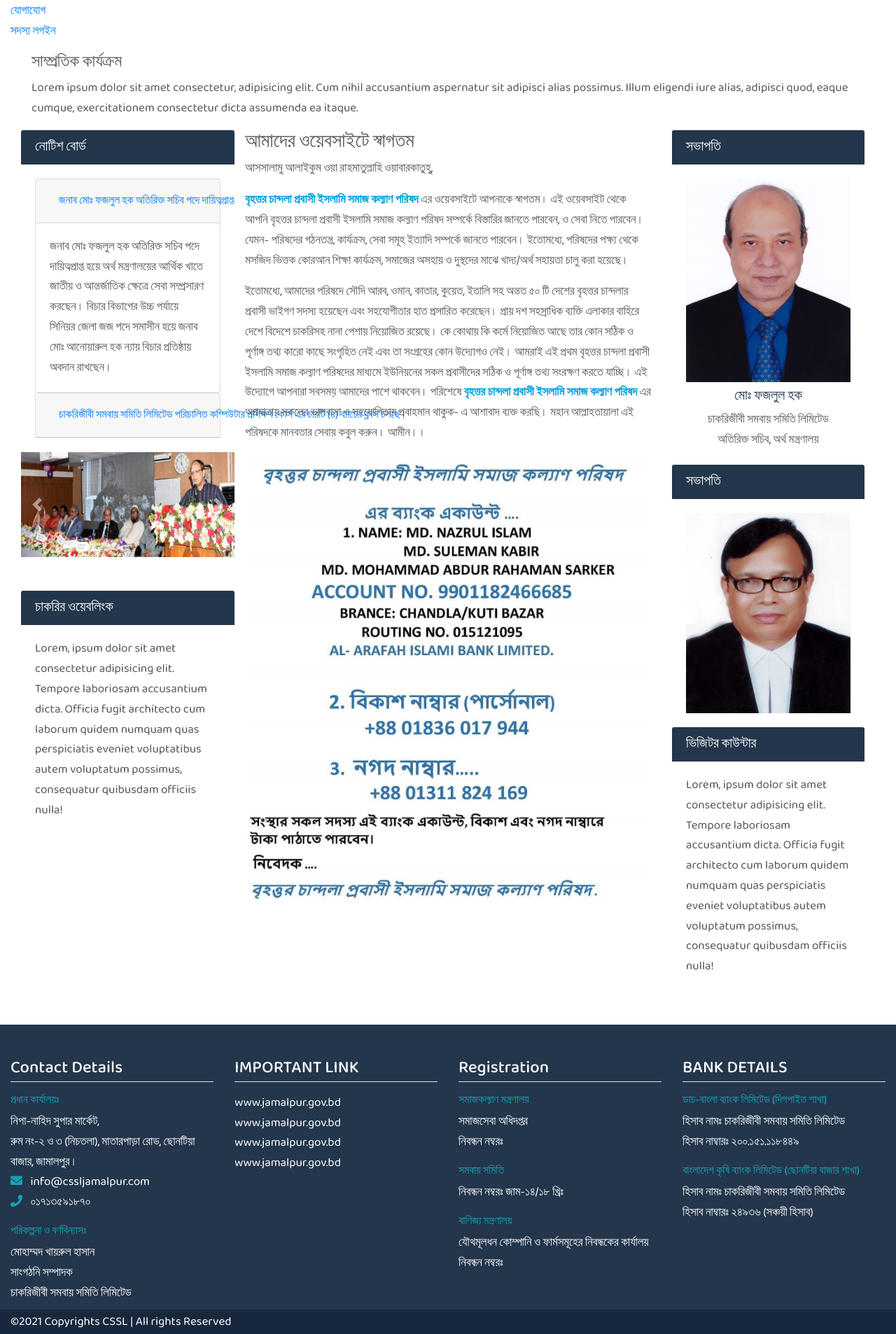
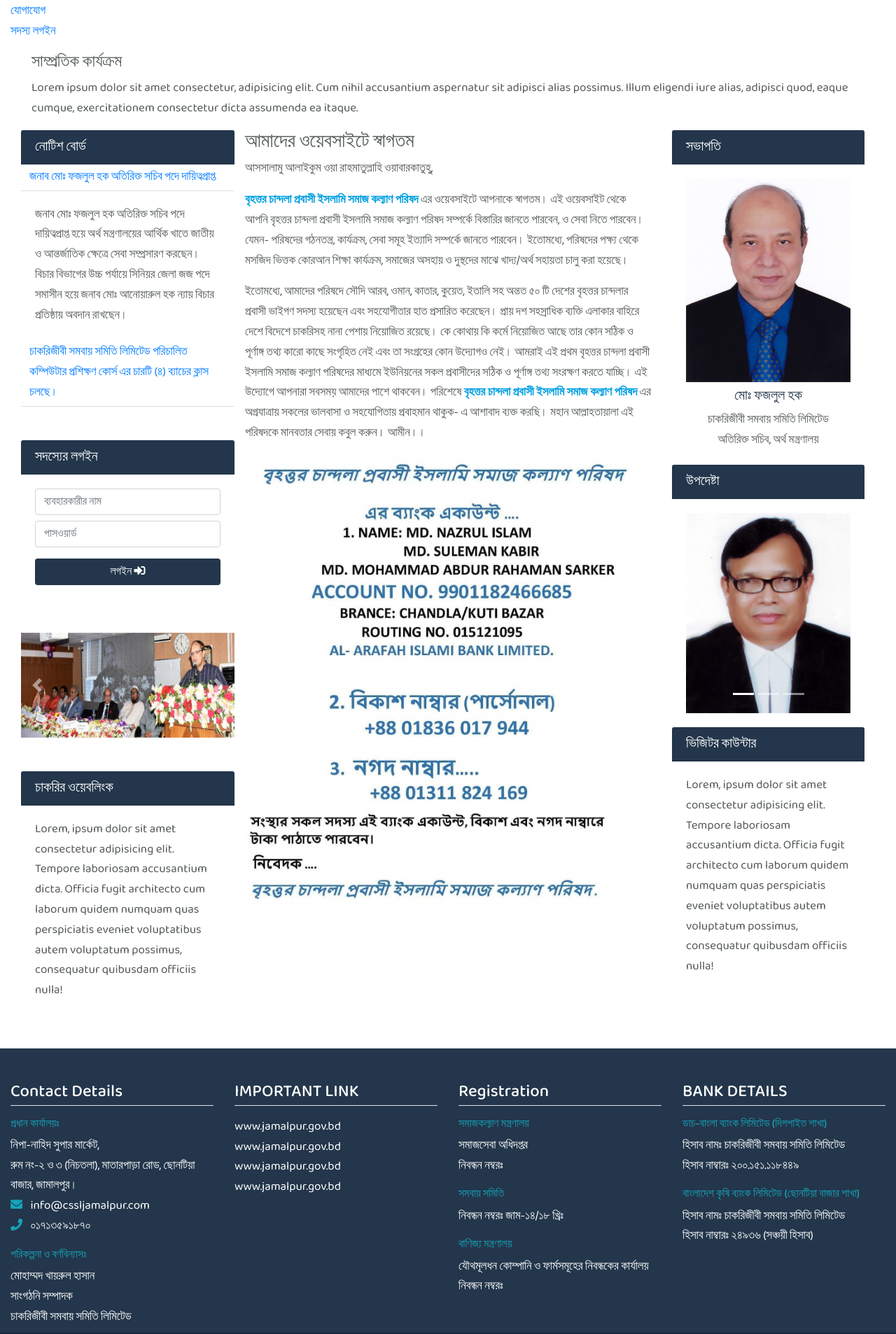
Before and after one commit to mhkmcp/gsc_project, a Django app: page / in a window 1280 px wide. Shown: the part 1445-3351 px from the top of the page at 70% size. Run offline with Django 3.2, Linux system fonts and the light colour scheme; data comes from the database, SQL or seed files in the repository; both versions use the stored data as it was after the commit; data that the repository does not hold is empty; some libraries are stand-ins or nearby versions.

Commit message:
update:updated homepage

```diff
--- a/templates/pages/home.html
+++ b/templates/pages/home.html
@@ -60,9 +60,13 @@
 					</div>
 
 					<div class="member-login">
-						<!-- login -->
+						{% include "snippets/member_login.html" %}
+					</div>
+
+					<div class="advertisement">
 						{% include "snippets/ad.html" %}
 					</div>
+
 					<div>
 						<!-- job web links -->
 						{% include "snippets/job_web_links.html" %}
@@ -112,9 +116,36 @@
 					</div>
 
 					<div class="card border-0">
-						<h5 class="card-header bg-blue">সভাপতি</h5>
+						<h5 class="card-header bg-blue">উপদেষ্টা</h5>
 						<div class="card-body text-center">
-							<img class="img-fluid" src="{% static 'img/advisor-1.jpg' %}" alt="">
+							<div id="advisorCarousel" class="carousel slide" data-ride="carousel">
+								<ol class="carousel-indicators">
+									<li data-target="#advisorCarousel" data-slide-to="0" class="active"></li>
+									<li data-target="#advisorCarousel" data-slide-to="1"></li>
+									<li data-target="#advisorCarousel" data-slide-to="2"></li>
+								</ol>
+								<div class="carousel-inner">
+									<div class="carousel-item active">
+										<img src="{% static 'img/advisor-1.jpg' %}" class="d-block w-100" alt="...">
+									</div>
+									<div class="carousel-item">
+										<img src="{% static 'img/advisor-2.jpg' %}" class="d-block w-100" alt="...">
+									</div>
+									<div class="carousel-item">
+										<img src="{% static 'img/advisor-3.jpg' %}" class="d-block w-100" alt="...">
+									</div>
+								</div>
+								<a class="carousel-control-prev" href="#advisorCarousel" role="button"
+									data-slide="prev">
+									<span class="carousel-control-prev-icon" aria-hidden="true"></span>
+									<span class="sr-only">Previous</span>
+								</a>
+								<a class="carousel-control-next" href="#advisorCarousel" role="button"
+									data-slide="next">
+									<span class="carousel-control-next-icon" aria-hidden="true"></span>
+									<span class="sr-only">Next</span>
+								</a>
+							</div>
 						</div>
 					</div>
 
--- a/templates/snippets/ad.html
+++ b/templates/snippets/ad.html
@@ -1,5 +1,5 @@
 {% load static %}
-<div id="carouselExampleControls" class="carousel slide mb-5" data-ride="carousel">
+<div id="carouselExampleControls" class="carousel slide my-5" data-ride="carousel">
   <div class="carousel-inner">
     <div class="carousel-item active">
       <img src="{% static 'img/slide0.jpg' %}" class="d-block w-100" alt="..." height="150px">
--- a/templates/snippets/member_login.html
+++ b/templates/snippets/member_login.html
@@ -1,28 +1,24 @@
+<div class="card border-0 mt-5">
+  <h5 class="login card-header bg-blue"> {% if request.user.is_authenticated %} স্বাগতম {% else %} সদস্যের লগইন
+    {% endif %}
+  </h5>
 
-    <h5 class="login mx-0-auto"> {% if request.user %} স্বাগতম {% else %}  সদস্যের লগইন {% endif %}</h5>
-
-    {% if request.user %}
-        <p>স্বাগতম <strong>{{request.user.username}}</strong></p>
+  <div class="card-body">
+    {% if request.user.is_authenticated %}
+    <p>স্বাগতম <strong>{{request.user.username}}</strong></p>
 
     {% else %}
-      <form class='mt-3' action="{% url 'home' %}" method="post">
-          {% csrf_token %}
+    <form class='' action="{% url 'home' %}" method="post">
+      {% csrf_token %}
 
-          <div class="form-group row">
-            <label for="" class="col-sm-5 col-form-label">ইউজার আইডি</label>
-            <div class="col-sm-7" style="margin-left: -20px;">
-<!--              {{login_form.username}}-->
-                <input type="text" name="username">
-            </div>
-          </div>
-          <div class="form-group row">
-            <label for="" class="col-sm-5 col-form-label">পাসওয়ার্ড</label>
-            <div class="col-sm-7" style="margin-left: -20px;">
-                <input type="password" name="password" id="passwordId">
-            </div>
-          </div>
-
-            <button type="submit" class="btn btn-primary mb-2">Submit</button>
-        </form>
-
+      <div class="mb-2">
+        <input type="text" placeholder="ব্যবহারকারীর নাম" class="form-control" name="username" id="is_username">
+      </div>
+      <div class="mb-2">
+        <input type="password" placeholder="পাসওয়ার্ড" class="form-control" name="password" id="is_password">
+      </div>
+      <button type="submit" class="btn bg-blue btn-block mt-3">লগইন <i class="fas fa-sign-in-alt"></i></button>
+    </form>
     {% endif %}
+  </div>
+</div>
--- a/templates/snippets/notice_board.html
+++ b/templates/snippets/notice_board.html
@@ -1,15 +1,13 @@
 <div class="card border-0">
   <h5 class="card-header bg-blue">নোটিশ বোর্ড</h5>
-  <div class="card-body accordion" id="accordionExample">
+  <div class="card-body p-0 accordion" id="accordionExample">
     {% for notice in notices %}
-    <div class="card">
-      <div class="card-header" id="heading{{notice.id}}">
-        <h2 class="mb-0">
-          <button class="btn btn-link btn-block text-left" type="button" data-toggle="collapse"
-            data-target="#collapse{{notice.id}}" aria-expanded="true" aria-controls="collapseOne">
-            {{notice.title}}
-          </button>
-        </h2>
+    <div class="card border-0">
+      <div class="card-header p-1 bg-white" id="heading{{notice.id}}">
+        <a href="" class="px-2 d-block" type="button" data-toggle="collapse" data-target="#collapse{{notice.id}}"
+          aria-expanded="true" aria-controls="collapseOne">
+          {{notice.title}}
+        </a>
       </div>
 
       <div id="collapse{{notice.id}}" class="collapse {% if forloop.counter0 == 0 %} show {% endif %}"
```
Also changed, not shown: db.sqlite3, static/img/advisor-2.jpg (added), static/img/advisor-3.jpg (added).
